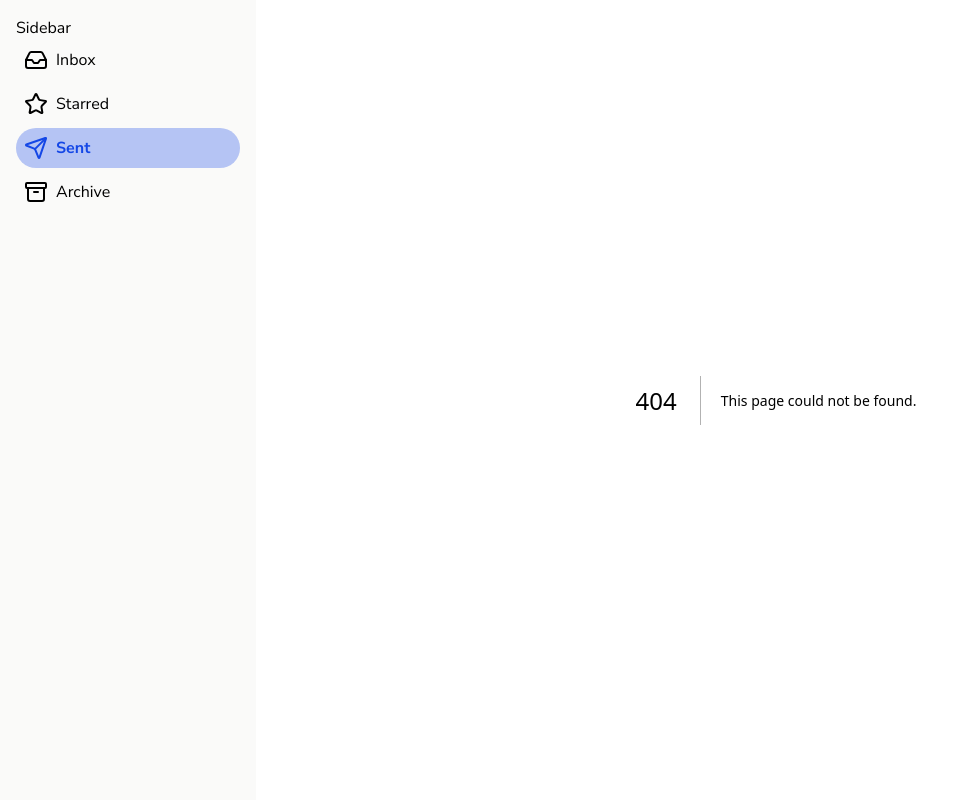
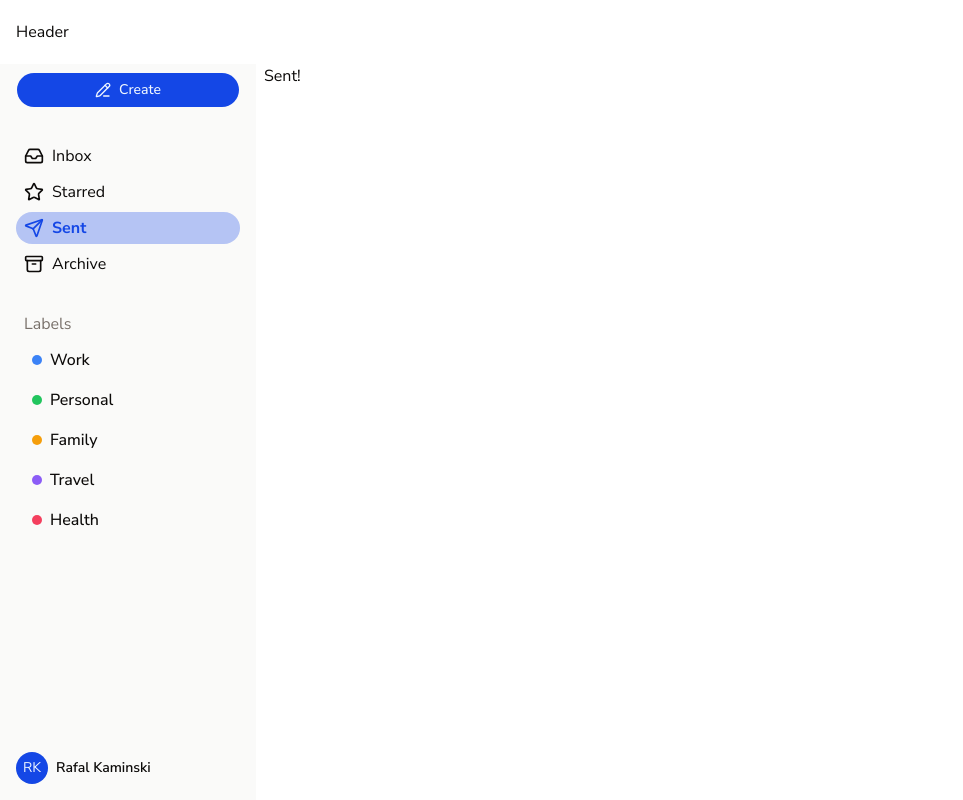
Before and after one commit to rafal-kaminski-columbus/instant-calendar, a Next.js app: page /sent in a window 1280 px wide. Before the commit this address had no page. Shown: the whole page, without its empty margins (0-963 px from the left). Built offline with nearby package versions, Linux system fonts and the light colour scheme.

Commit message:
feat: app routing and sidebar finished

```diff
--- /dev/null
+++ b/src/app/archived/page.tsx
@@ -0,0 +1,3 @@
+export default function ArchivedPage() {
+  return <h1>Archived!</h1>;
+}
--- /dev/null
+++ b/src/app/label/[labelName]/page.tsx
@@ -0,0 +1,6 @@
+interface LabelPageProps extends PageProps<"/label/[labelName]"> {}
+
+export default async function LabelPage({ params }: LabelPageProps) {
+  const { labelName } = await params;
+  return <h1>Label for {labelName}</h1>;
+}
--- a/src/app/layout.tsx
+++ b/src/app/layout.tsx
@@ -1,6 +1,7 @@
 import type { Metadata } from "next";
 import { Geist, Geist_Mono, Nunito_Sans } from "next/font/google";
 import "./globals.css";
+import { Header } from "@/components/organisms/Header/Header";
 import { Sidebar } from "@/components/organisms/Sidebar/Sidebar";
 import { cn } from "@/lib/utils";
 
@@ -35,9 +36,12 @@ export default function RootLayout({ children }: LayoutProps<"/">) {
         nunitoSans.variable,
       )}
     >
-      <body className="min-h-full flex gap-4">
-        <Sidebar />
-        <main className="flex-1 bg-background">{children}</main>
+      <body className="flex h-dvh flex-col">
+        <Header />
+        <main className="flex gap-2 flex-1 bg-background">
+          <Sidebar />
+          {children}
+        </main>
       </body>
     </html>
   );
--- /dev/null
+++ b/src/app/sent/page.tsx
@@ -0,0 +1,3 @@
+export default function SentPage() {
+  return <h1>Sent!</h1>;
+}
--- /dev/null
+++ b/src/app/starred/page.tsx
@@ -0,0 +1,3 @@
+export default function StarredPage() {
+  return <h1>Starred!</h1>;
+}
--- /dev/null
+++ b/src/components/atoms/Label/Label.tsx
@@ -0,0 +1,23 @@
+import Link from "next/link";
+import type { Label as LabelType } from "@/lib/types";
+
+interface LabelProps extends LabelType {
+  isActive: boolean;
+}
+
+export function Label({ name, color, isActive }: LabelProps) {
+  return (
+    <Link
+      href={`/label/${name}`}
+      className="flex gap-2 items-center hover:bg-muted-foreground/10 px-2 py-1 rounded-full"
+    >
+      <div
+        className="size-2.5 shrink-0 rounded-full"
+        style={{ backgroundColor: color }}
+      />
+      <h3 className="font-medium" style={isActive ? { color: color } : {}}>
+        {name}
+      </h3>
+    </Link>
+  );
+}
--- /dev/null
+++ b/src/components/molecules/LabelList.tsx
@@ -0,0 +1,57 @@
+"use client";
+import { usePathname } from "next/navigation";
+import type { Label as LabelType } from "@/lib/types";
+import { Label } from "../atoms/Label/Label";
+
+export function LabelList() {
+  const pathName = usePathname();
+  const activeLabel = pathName.split("/")[2];
+
+  const labels: LabelType[] = [
+    {
+      id: "work",
+      name: "Work",
+      color: "#3b82f6",
+    },
+    {
+      id: "personal",
+      name: "Personal",
+      color: "#22c55e",
+    },
+    {
+      id: "family",
+      name: "Family",
+      color: "#f59e0b",
+    },
+    {
+      id: "travel",
+      name: "Travel",
+      color: "#8b5cf6",
+    },
+    {
+      id: "health",
+      name: "Health",
+      color: "#f43f5e",
+    },
+  ];
+
+  if (labels.length === 0) {
+    return <h2>No labels Currently.</h2>;
+  }
+
+  return (
+    <section className="flex flex-col gap-2 px-2">
+      <h2 className="text-muted-foreground">Labels</h2>
+      <ul className="flex flex-col gap-2">
+        {labels.map((label) => {
+          const isActive = activeLabel === label.name;
+          return (
+            <li key={label.id}>
+              <Label isActive={isActive} {...label} />
+            </li>
+          );
+        })}
+      </ul>
+    </section>
+  );
+}
--- /dev/null
+++ b/src/components/organisms/Header/Header.tsx
@@ -0,0 +1,7 @@
+export function Header() {
+  return (
+    <header className="flex h-16 shrink-0 items-center gap-2 px-3 sm:px-4 md:gap-3">
+      <h1>Header</h1>
+    </header>
+  );
+}
--- a/src/components/organisms/Sidebar/Sidebar.tsx
+++ b/src/components/organisms/Sidebar/Sidebar.tsx
@@ -1,7 +1,13 @@
 "use client";
+import { PencilLine } from "lucide-react";
 import { usePathname } from "next/navigation";
+import { LabelList } from "@/components/molecules/LabelList";
+import { Avatar, AvatarFallback } from "@/components/ui/avatar";
+import { Button } from "@/components/ui/button";
 import type { Tab } from "@/lib/types";
 import { SidebarTab } from "./SidebarTab";
+
+const email = process.env.NEXT_PUBLIC_USER_EMAIL;
 
 export function Sidebar() {
   const tabs: Tab[] = [
@@ -32,16 +38,35 @@ export function Sidebar() {
   const activeRoute = tabs.find((tab) => tab.href === pathName);
 
   return (
-    <aside className="w-64 min-h-full bg-sidebar p-4">
-      <h2>Sidebar</h2>
+    <aside className="w-64 flex flex-col justify-between min-h-full bg-sidebar p-4 pt-2">
+      <article className="flex flex-col gap-8">
+        <Button className="flex gap-2 w-full" size="lg">
+          <PencilLine />
+          Create
+        </Button>
         <nav>
           <ul className="flex flex-col gap-1">
             {tabs.map((tab) => {
               const isActive = activeRoute?.href === tab.href;
-            return <SidebarTab key={tab.href} tab={tab} isActive={isActive} />;
+              return (
+                <SidebarTab key={tab.href} tab={tab} isActive={isActive} />
+              );
             })}
           </ul>
         </nav>
+        <LabelList />
+      </article>
+      <section className="flex items-center gap-2">
+        <Avatar>
+          <AvatarFallback className="bg-primary text-primary-foreground">
+            RK
+          </AvatarFallback>
+        </Avatar>
+        <div>
+          <h4 className="font-semibold text-sm">Rafal Kaminski</h4>
+          <h4 className="text-muted-foreground text-sm">{email}</h4>
+        </div>
+      </section>
     </aside>
   );
 }
--- a/src/components/organisms/Sidebar/SidebarTab.tsx
+++ b/src/components/organisms/Sidebar/SidebarTab.tsx
@@ -14,13 +14,13 @@ export function SidebarTab({ tab, isActive }: SidebarTabProps) {
       <Link
         href={tab.href}
         className={cn(
-          "flex items-center gap-2 p-2 rounded-full",
+          "flex items-center gap-2 px-2 py-1 rounded-full",
           isActive
             ? "bg-primary/30 text-primary font-bold"
-            : "bg-transparent hover:bg-sidebar-ring/50",
+            : "bg-transparent hover:bg-muted-foreground/10",
         )}
       >
-        <DynamicIcon name={tab.iconName} size={24} />
+        <DynamicIcon name={tab.iconName} size={20} />
         <h2 className="icon">{tab.name}</h2>
       </Link>
     </li>
--- /dev/null
+++ b/src/components/ui/avatar.tsx
@@ -0,0 +1,108 @@
+"use client";
+
+import { Avatar as AvatarPrimitive } from "@base-ui/react/avatar";
+import { cn } from "cn";
+import type * as React from "react";
+
+function Avatar({
+  className,
+  size = "default",
+  ...props
+}: AvatarPrimitive.Root.Props & {
+  size?: "default" | "sm" | "lg";
+}) {
+  return (
+    <AvatarPrimitive.Root
+      data-slot="avatar"
+      data-size={size}
+      className={cn(
+        "group/avatar relative flex size-8 shrink-0 rounded-full select-none after:absolute after:inset-0 after:rounded-full after:border after:border-border after:mix-blend-darken data-[size=lg]:size-10 data-[size=sm]:size-6 dark:after:mix-blend-lighten",
+        className,
+      )}
+      {...props}
+    />
+  );
+}
+
+function AvatarImage({ className, ...props }: AvatarPrimitive.Image.Props) {
+  return (
+    <AvatarPrimitive.Image
+      data-slot="avatar-image"
+      className={cn(
+        "aspect-square size-full rounded-full object-cover",
+        className,
+      )}
+      {...props}
+    />
+  );
+}
+
+function AvatarFallback({
+  className,
+  ...props
+}: AvatarPrimitive.Fallback.Props) {
+  return (
+    <AvatarPrimitive.Fallback
+      data-slot="avatar-fallback"
+      className={cn(
+        "flex size-full items-center justify-center rounded-full bg-muted text-sm text-muted-foreground group-data-[size=sm]/avatar:text-xs",
+        className,
+      )}
+      {...props}
+    />
+  );
+}
+
+function AvatarBadge({ className, ...props }: React.ComponentProps<"span">) {
+  return (
+    <span
+      data-slot="avatar-badge"
+      className={cn(
+        "absolute right-0 bottom-0 z-10 inline-flex items-center justify-center rounded-full bg-primary text-primary-foreground bg-blend-color ring-2 ring-background select-none",
+        "group-data-[size=sm]/avatar:size-2 group-data-[size=sm]/avatar:[&>svg]:hidden",
+        "group-data-[size=default]/avatar:size-2.5 group-data-[size=default]/avatar:[&>svg]:size-2",
+        "group-data-[size=lg]/avatar:size-3 group-data-[size=lg]/avatar:[&>svg]:size-2",
+        className,
+      )}
+      {...props}
+    />
+  );
+}
+
+function AvatarGroup({ className, ...props }: React.ComponentProps<"div">) {
+  return (
+    <div
+      data-slot="avatar-group"
+      className={cn(
+        "group/avatar-group flex -space-x-2 *:data-[slot=avatar]:ring-2 *:data-[slot=avatar]:ring-background",
+        className,
+      )}
+      {...props}
+    />
+  );
+}
+
+function AvatarGroupCount({
+  className,
+  ...props
+}: React.ComponentProps<"div">) {
+  return (
+    <div
+      data-slot="avatar-group-count"
+      className={cn(
+        "relative flex size-8 shrink-0 items-center justify-center rounded-full bg-muted text-sm text-muted-foreground ring-2 ring-background group-has-data-[size=lg]/avatar-group:size-10 group-has-data-[size=sm]/avatar-group:size-6 [&>svg]:size-4 group-has-data-[size=lg]/avatar-group:[&>svg]:size-5 group-has-data-[size=sm]/avatar-group:[&>svg]:size-3",
+        className,
+      )}
+      {...props}
+    />
+  );
+}
+
+export {
+  Avatar,
+  AvatarImage,
+  AvatarFallback,
+  AvatarGroup,
+  AvatarGroupCount,
+  AvatarBadge,
+};
--- a/src/lib/types.ts
+++ b/src/lib/types.ts
@@ -5,3 +5,9 @@ export interface Tab {
   href: string;
   iconName: IconName;
 }
+
+export interface Label {
+  id: string;
+  name: string;
+  color: string;
+}
```
Lines whose indentation alone changed are shown as unchanged.
